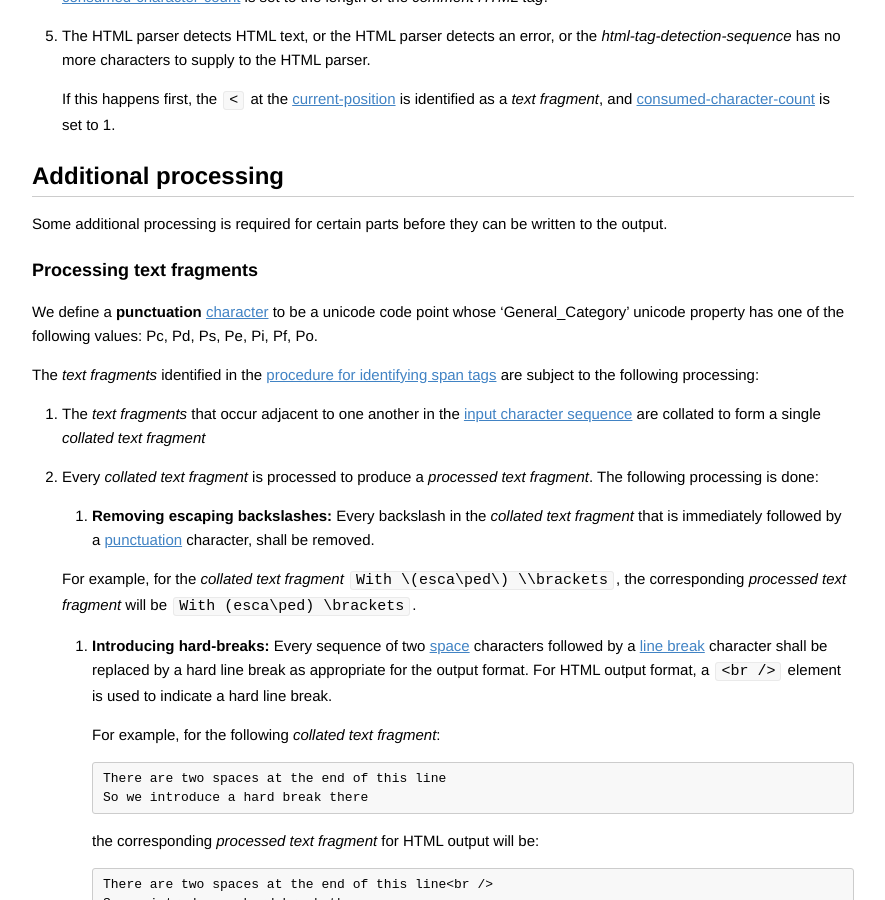
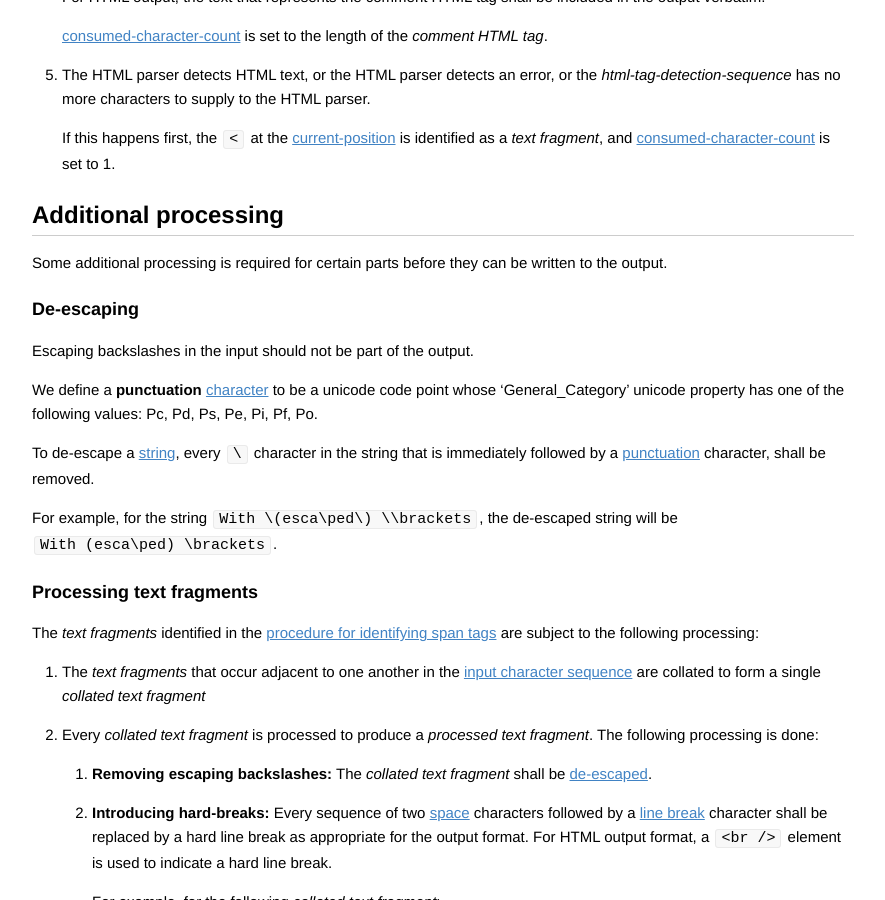
Before and after one commit to vfmd/vfmd-spec, a Jekyll site: the page built from specification.md, in a window 1280 px wide and 900 px high, scrolled down 44693 px. Shown: the whole window, without its empty margins (197-1082 px from the left). Built offline with Jekyll 4.4.1, drawn with Linux system fonts in a browser that asks for light colours; Markdown is read by kramdown in place of the engine named in the settings; some of the changed text lies outside the part shown.

Commit message:
Need to remove escaping backslashes from link titles too

```diff
--- a/specification.md
+++ b/specification.md
@@ -52,6 +52,7 @@ to write a document using vfmd, please read the [userguide] instead.
     * [Procedure for detecting automatic links]
     * [Procedure for identifying HTML tags]
   * [Additional processing]
+    * [De-escaping]
     * [Processing text fragments]
     * [Processing for HTML output]
   * [Extending the syntax]
@@ -1904,15 +1905,15 @@ done:
         content_ linked to the link url and link title specified in the
         entry for the _reference id string_ in the [link reference
         association map]. For HTML output, the link title should be
-        [attribute-value-escaped].
+        [de-escaped] and then [attribute-value-escaped].
 
         If the [link reference association map] does not contain an
         entry for _reference id string_, then the output shall have the
         _enclosed content_ without being part of a link,
         enclosed within the text forming the _opening link tag_ and the
         text forming the _closing link tag_. For HTML output, the text
-        forming the _closing link tag_ should be [html-text-escaped]
-        before being output.
+        forming the _closing link tag_ should be [de-escaped] and then
+        [html-text-escaped] before being output.
 
      7. The [top node] is popped off
 
@@ -2013,7 +2014,7 @@ done:
         link.  If the _title string_ is not _null_, the _title string_
         shall be used as the title for the link. The output shall have
         the _enclosed content_ linked to the link url and link title.
-        For HTML output, the link title should be
+        For HTML output, the link title should be [de-escaped] and then
         [attribute-value-escaped].
 
      6. The [top node] is popped off
@@ -2073,7 +2074,7 @@ done:
         content_ linked to the link url and link title specified in the
         entry for the _reference id string_ in the [link reference
         association map]. For HTML output, the link title should be
-        [attribute-value-escaped].
+        [de-escaped] and then [attribute-value-escaped].
 
         If the [link reference association map] does not contain an
         entry for _reference id string_, then the output shall have the
@@ -3049,16 +3050,29 @@ time, till one of the following happens:
 Some additional processing is required for certain parts before they can
 be written to the output.
 
-<h3 id="processing-text-fragments">Processing text fragments</h3>
-
-[Processing text fragments]: #processing-text-fragments
-[processing text fragments]: #processing-text-fragments
+<h3 id="de-escaping">De-escaping</h3>
+
+[De-escaping]: #de-escaping
+[de-escaped]: #de-escaping
+
+Escaping backslashes in the input should not be part of the output.
 
 <span id="punctuation">We define a **punctuation** [character] to
 be a unicode code point whose 'General\_Category' unicode property has
 one of the following values: Pc, Pd, Ps, Pe, Pi, Pf, Po.</span>
 
 [punctuation]: #punctuation
+
+To de-escape a [string], every `\` character in the string that is
+immediately followed by a [punctuation] character, shall be removed.
+
+For example, for the string `With \(esca\ped\) \\brackets`, the
+de-escaped string will be `With (esca\ped) \brackets`.
+
+<h3 id="processing-text-fragments">Processing text fragments</h3>
+
+[Processing text fragments]: #processing-text-fragments
+[processing text fragments]: #processing-text-fragments
 
 The _text fragments_ identified in the [procedure for identifying span
 tags] are subject to the following processing:
@@ -3069,13 +3083,8 @@ tags] are subject to the following processing:
  2. Every _collated text fragment_ is processed to produce a _processed
     text fragment_. The following processing is done:
 
-     1. **Removing escaping backslashes:** Every backslash in the
-        _collated text fragment_ that is immediately followed by a
-        [punctuation] character, shall be removed.
-
-       For example, for the _collated text fragment_ `With
-       \(esca\ped\) \\brackets`, the corresponding _processed text
-       fragment_ will be `With (esca\ped) \brackets`.
+     1. **Removing escaping backslashes:** The _collated text fragment_
+        shall be [de-escaped].
 
      2. **Introducing hard-breaks:** Every sequence of two [space]
         characters followed by a [line break] character shall be
```
